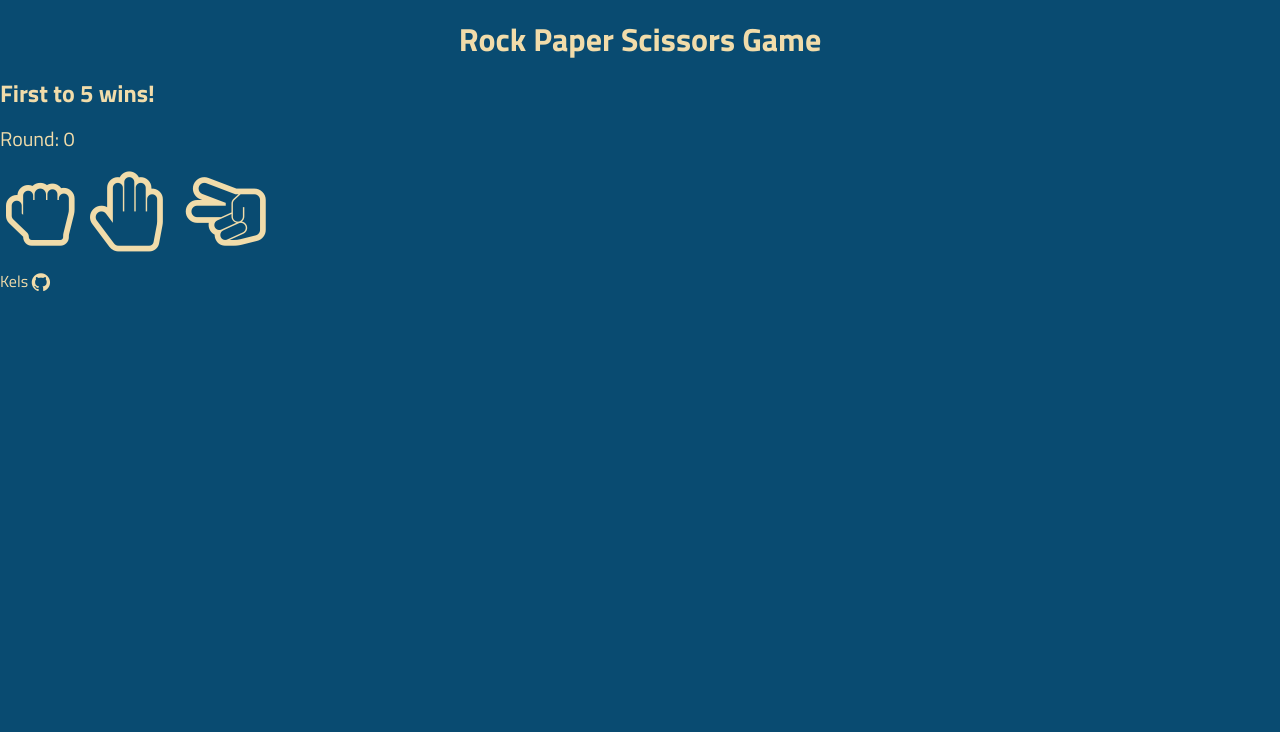
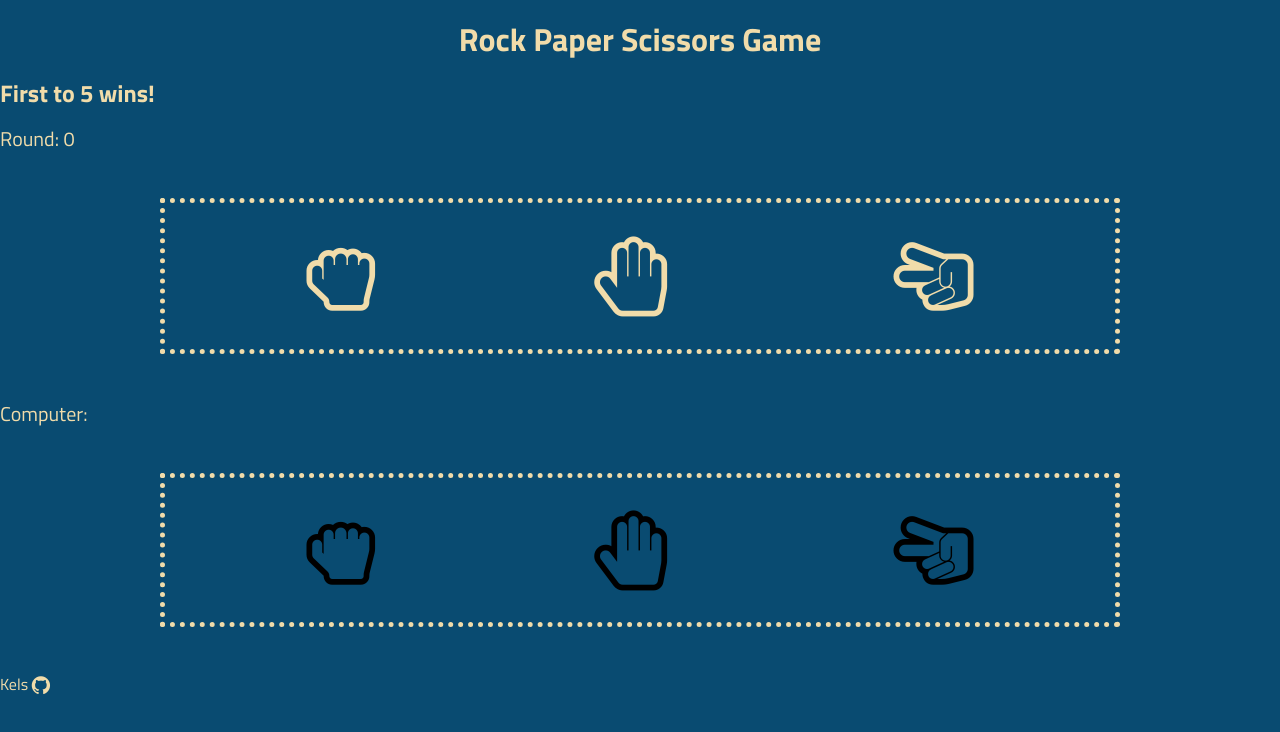
Before and after one commit to kel-gonza/Odin_RockPaperScissors, a plain HTML site: page index.html in a window 1280 px wide. Drawn offline with Linux system fonts and the light colour scheme.

Commit message:
Add computer icons

```diff
--- a/index.html
+++ b/index.html
@@ -23,11 +23,14 @@
       <h1>Rock Paper Scissors Game</h1>
     </header>
     <h2>First to 5 wins!</h2>
+    <main class="mainContent">
       <p class="rounds">Round: 0</p>
 
       <h2 class="singleGame"></h2>
+      <p class="playerChoice"></p>
+
       <div class="invisibleContainer">
-      <div id="container">
+        <div class="container">
           <button class="rockB fightButton">
             <i class="fa fa-hand-rock-o fa-5x choiceIcon"></i>
           </button>
@@ -39,10 +42,20 @@
           </button>
         </div>
       </div>
-    <p class="playerChoice"></p>
+
+      <div class="computerImage">
+        <p class="computer-title">Computer:</p>
         <p class="computerChoice"></p>
+        <div class="container">
+          <i class="fa fa-hand-rock-o fa-5x computerRock baseColor"></i>
+          <i class="fa fa-hand-paper-o fa-5x computerPaper baseColor"></i>
+          <i class="fa fa-hand-scissors-o fa-5x computerScissors baseColor"></i>
+        </div>
+      </div>
+
       <p class="playerScore"></p>
       <p class="computerScore"></p>
+    </main>
 
     <!-- this button is not displayed until the game has finished.  -->
     <button class="playAgain">Play again?</button>
```
Lines whose indentation alone changed are shown as unchanged.
